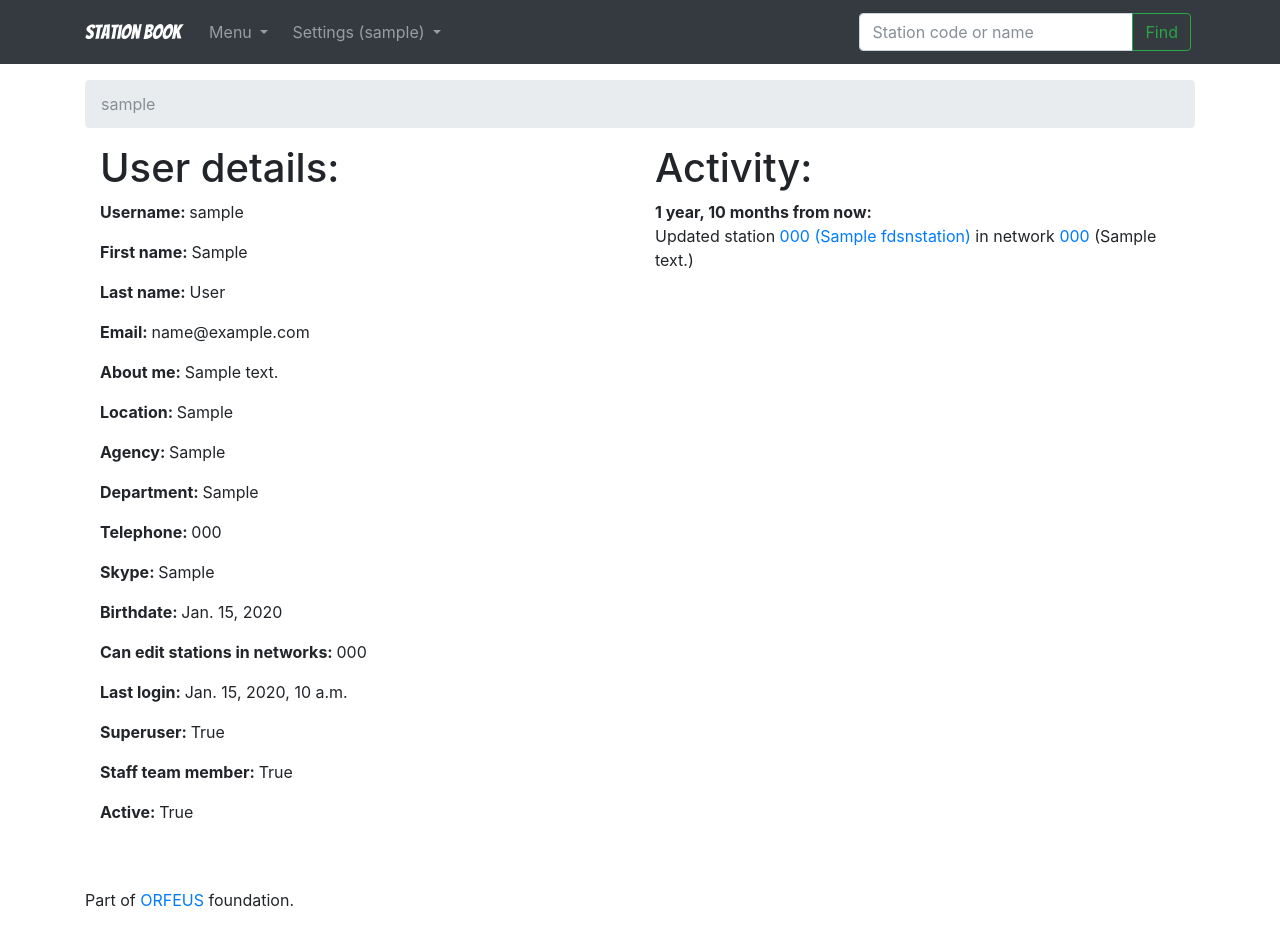
After one commit to EIDA/stationbook, a Django app: a page that uses src/stationbook/templates/user_details.html in a window 1280 px wide. The commit adds this page. Run offline with Django 3.2, Linux system fonts and the light colour scheme; tables that the repository leaves empty hold one stand-in row (values such as "Sample post"); some libraries are stand-ins or nearby versions.

Commit message:
Added user details and recent activity page

```diff
--- a/src/stationbook/book/models.py
+++ b/src/stationbook/book/models.py
@@ -186,7 +186,7 @@ class ExtBoreholeLayerData(ExtEntityBase):
     depth_bottom = models.IntegerField(default=0)
 
     def __str__(self):
-        return self.extBoreholeLayerData_extBoreholeData.station.code
+        return self.borehole_data.station.code
 
 
 class FdsnNetwork(models.Model):
@@ -241,7 +241,7 @@ class FdsnStation(models.Model):
 
 class ExtAccessData(ExtEntityBase):
     fdsn_station = models.ForeignKey(FdsnStation,
-        related_name='access_data', on_delete=models.PROTECT)
+        related_name='access_data', on_delete=models.CASCADE)
     updated_by = models.ForeignKey(
         User, null=True, related_name='+', on_delete=models.SET_NULL)
     updated_at = models.DateTimeField(null=True)
@@ -250,7 +250,7 @@ class ExtAccessData(ExtEntityBase):
 
     def __str__(self):
         return '{0} has been updated at {1} by {2}: {3}'.format(
-            self.fdsn_station__code,
+            self.fdsn_station.code,
             self.updated_at,
             self.updated_by,
             self.description)
--- a/src/stationbook/book/views.py
+++ b/src/stationbook/book/views.py
@@ -7,6 +7,7 @@ from functools import reduce
 from django.http import Http404
 from django.shortcuts import get_object_or_404, redirect, \
 render, render_to_response
+from django.contrib.auth.models import User
 from django.contrib.auth.decorators import login_required, user_passes_test
 from django.utils.decorators import method_decorator
 from django.utils import timezone
@@ -69,6 +70,7 @@ class NetworksListView(ListView):
     model = FdsnNetwork
     context_object_name = 'data'
     template_name = 'networks.html'
+    paginate_by = 10
 
     def get_queryset(self):
         queryset = FdsnNetwork.objects.all().order_by('code')
@@ -309,6 +311,25 @@ def remove_station_borehole_layer(request, network_code, station_code, pk):
             {'station': station, 'layer': borehole_layer, 'form': form})
 
 
+class UserDetailsListView(ListView):
+    model = User
+    context_object_name = 'user'
+    template_name = 'user_details.html'
+
+    def get_queryset(self):
+        try:
+            queryset = User.objects.\
+                get(username=self.kwargs.get('username'))
+        except User.DoesNotExist:
+            raise Http404("User does not exist!")
+        return queryset
+
+    def get_context_data(self, **kwargs):
+        context = super().get_context_data(**kwargs)
+        context['activity'] = ExtAccessData.objects.filter(updated_by__username=self.kwargs.get('username'))[:25]
+        return context
+
+
 def custom_404(request):
     '''HTTP 404 custom handler
     '''
--- a/src/stationbook/stationbook/urls.py
+++ b/src/stationbook/stationbook/urls.py
@@ -34,6 +34,8 @@ urlpatterns = [
         book_view.add_station_borehole_layer, name='station_add_borehole_layer'),
     re_path(r'^networks/(?P<network_code>\w+)/station/(?P<station_code>\w+)/remove_borehole_layer/(?P<pk>\w+)$',
         book_view.remove_station_borehole_layer, name='station_remove_borehole_layer'),
+    re_path(r'^user/(?P<username>\w+)$',
+        book_view.UserDetailsListView.as_view(), name='user_details'),
     path('signup/', accounts_views.signup, name='signup'),
     path('login/', auth_views.LoginView.as_view(
         template_name='login.html'), name='login'),
--- a/src/stationbook/templates/networks.html
+++ b/src/stationbook/templates/networks.html
@@ -39,4 +39,5 @@
         {% endfor %}
     </tbody>
 </table>
+{% include 'includes/pagination.html' %}
 {% endblock %}
--- a/src/stationbook/templates/recent_changes.html
+++ b/src/stationbook/templates/recent_changes.html
@@ -22,7 +22,7 @@
     <tbody>
         {% for access in data %}
         <tr>
-            <td>Updated {{ access.updated_at|naturaltime }} by {{ access.updated_by }}</td>
+            <td>Updated {{ access.updated_at|naturaltime }} by <a href="{% url 'user_details' access.updated_by %}">{{ access.updated_by }}</a></td>
             <td>
                 <a href="{% url 'network_details' access.fdsn_station.fdsn_network.code %}">
                     {{ access.fdsn_station.fdsn_network.code }}
--- /dev/null
+++ b/src/stationbook/templates/user_details.html
@@ -0,0 +1,53 @@
+{% extends 'base.html' %}
+
+{% load humanize %}
+{% load form_tags widget_tweaks %}
+
+{% block title %}My account{% endblock %}
+
+{% block breadcrumb %}
+<li class="breadcrumb-item active">{{ user.username }}</li>
+{% endblock %}
+
+{% block content %}
+<div class="container">
+    <div class="row">
+      <div class="col">
+        <h1>User details:</h1>
+        <p><b>Username: </b>{{ user.username }}</p>
+        <p><b>First name: </b>{{ user.first_name }}</p>
+        <p><b>Last name: </b>{{ user.last_name }}</p>
+        <p><b>Email: </b>{{ user.email }}</p>
+        <p><b>About me: </b>{{ user.profile.about }}</p>
+        <p><b>Location: </b>{{ user.profile.location }}</p>
+        <p><b>Agency: </b>{{ user.profile.agency }}</p>
+        <p><b>Department: </b>{{ user.profile.department }}</p>
+        <p><b>Telephone: </b>{{ user.profile.telephone }}</p>
+        <p><b>Skype: </b>{{ user.profile.skype }}</p>
+        <p><b>Birthdate: </b>{{ user.profile.birth_date }}</p>
+
+        <p><b>Can edit stations in networks: </b>
+        {% for network in user.profile.fdsnNetworks.all %}
+        {{ network.code }}
+        {% endfor %}
+        </p>
+
+        <p><b>Last login: </b>{{ user.last_login }}</p>
+        <p><b>Superuser: </b>{{ user.is_superuser }}</p>
+        <p><b>Staff team member: </b>{{ user.is_staff }}</p>
+        <p><b>Active: </b>{{ user.is_active }}</p>
+      </div>
+      <div class="col">
+            <h1>Activity:</h1>
+            {% for access in activity %}
+            <p><b>{{ access.updated_at|naturaltime }}:</b> <br> Updated station
+            <a href="{% url 'station_details' access.fdsn_station.fdsn_network.code access.fdsn_station.code %}">
+                {{ access.fdsn_station.code }} ({{ access.fdsn_station.site_name }})</a>
+            in network
+            <a href="{% url 'network_details' access.fdsn_station.fdsn_network.code %}">{{ access.fdsn_station.fdsn_network.code }}</a>
+            ({{ access.description }})</p>
+            {% endfor %}
+      </div>
+    </div>
+  </div>
+{% endblock %}
```
